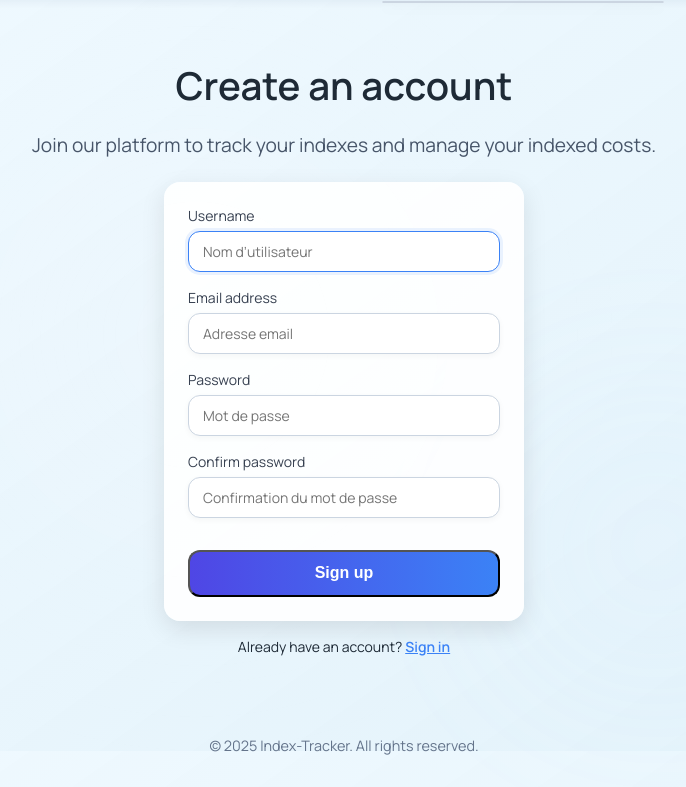
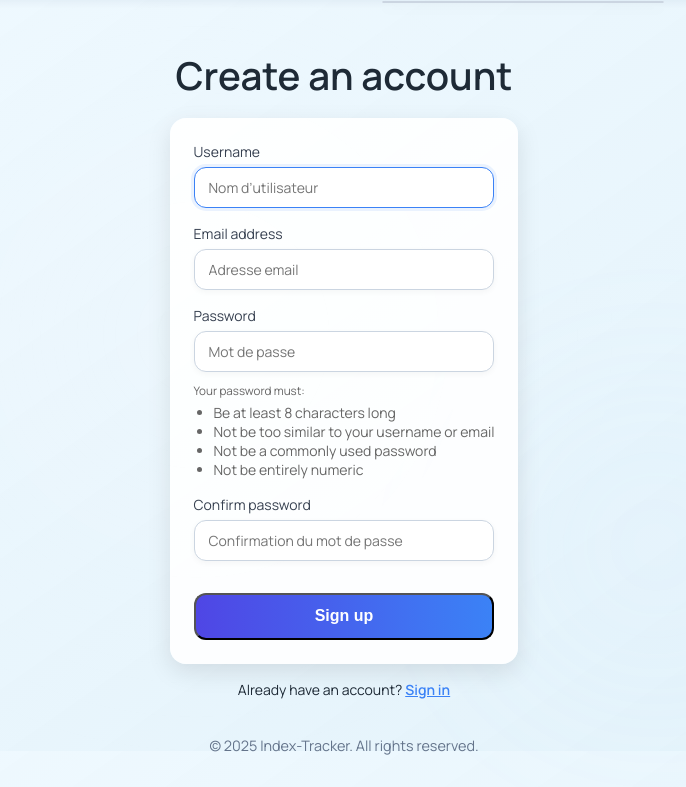
Before and after one commit to utis82/Index-tracker, a Django app: page /register/ in a window 1280 px wide. Shown: the part 49-836 px from the top of the page, without its empty margins (296-982 px from the left). Run offline with Django 5.2, Linux system fonts and the light colour scheme; some libraries are stand-ins or nearby versions.

Commit message:
explcation des règles pour le mdp

```diff
--- a/main/templates/register.html
+++ b/main/templates/register.html
@@ -3,36 +3,68 @@
 {% block title %}Sign Up{% endblock %}
 {% block content %}
 <div class="hero-container">
-  <div class="hero-content fade-in">
+  <div class="hero-content fade-in" style="margin-top: 2rem;">
     <h1 class="hero-title">Create an account</h1>
-    <p class="hero-subtitle">Join our platform to track your indexes and manage your indexed costs.</p>
-    {% if form.errors %}
-      <p style="color:red; margin-bottom: 1rem;">
-        Please correct the errors below.
-      </p>
-    {% endif %}
+
+
     <div class="login-card">
       <form method="POST" class="login-form">
         {% csrf_token %}
+
         <div class="form-group">
           <label for="{{ form.username.id_for_label }}">Username</label>
           {{ form.username }}
+          {% if form.username.errors %}
+            {% for error in form.username.errors %}
+              <p style="color:red; font-size: 0.875rem; margin-top: 0.25rem;">{{ error }}</p>
+            {% endfor %}
+          {% endif %}
         </div>
+
         <div class="form-group">
           <label for="{{ form.email.id_for_label }}">Email address</label>
           {{ form.email }}
+          {% if form.email.errors %}
+            {% for error in form.email.errors %}
+              <p style="color:red; font-size: 0.875rem; margin-top: 0.25rem;">{{ error }}</p>
+            {% endfor %}
+          {% endif %}
         </div>
+
         <div class="form-group">
           <label for="{{ form.password1.id_for_label }}">Password</label>
           {{ form.password1 }}
+          {% if form.password1.errors %}
+            {% for error in form.password1.errors %}
+              <p style="color:red; font-size: 0.875rem; margin-top: 0.25rem;">{{ error }}</p>
+            {% endfor %}
+          {% endif %}
+          <!-- Règles de mot de passe -->
+          <div style="margin-top: 0.5rem; font-size: 0.875rem; color: #666;">
+            <small>Your password must:</small>
+            <ul style="margin: 0.25rem 0; padding-left: 1.25rem;">
+              <li>Be at least 8 characters long</li>
+              <li>Not be too similar to your username or email</li>
+              <li>Not be a commonly used password</li>
+              <li>Not be entirely numeric</li>
+            </ul>
+          </div>
         </div>
+
         <div class="form-group">
           <label for="{{ form.password2.id_for_label }}">Confirm password</label>
           {{ form.password2 }}
+          {% if form.password2.errors %}
+            {% for error in form.password2.errors %}
+              <p style="color:red; font-size: 0.875rem; margin-top: 0.25rem;">{{ error }}</p>
+            {% endfor %}
+          {% endif %}
         </div>
+
         <button type="submit" class="cta-button" style="width: 100%; margin-top: 1rem;">Sign up</button>
       </form>
     </div>
+
     <p style="text-align:center; margin-top: 1rem;">
       Already have an account? <a href="{% url 'main:login' %}" style="color:#3b82f6; font-weight: 600;">Sign in</a>
     </p>
```
